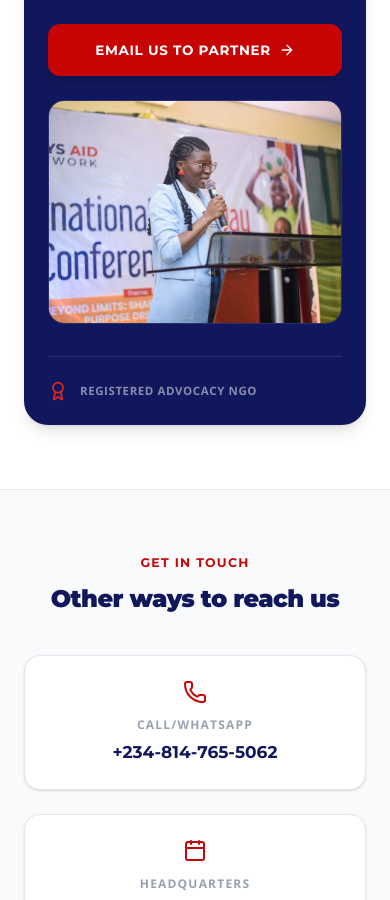
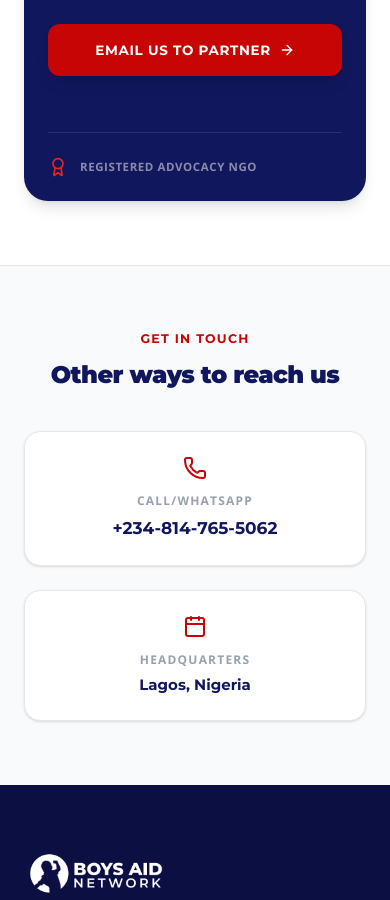
Before and after one commit to edgdmedia/boys-aid-network, a Next.js app: page /support in a window 390 px wide. Shown: the part 1931-2831 px from the top of the page. Built offline with nearby package versions, Linux system fonts and the light colour scheme.

Commit message:
style: hide partnership image on mobile and verify support page layout grid classes

```diff
--- a/src/app/support/page.tsx
+++ b/src/app/support/page.tsx
@@ -136,8 +136,8 @@ export default function Support() {
                   Email Us to Partner <ArrowRight className="w-4 h-4" />
                 </a>
 
-                {/* Additional Image added to balance the height */}
-                <div className="relative h-56 w-full rounded-2xl overflow-hidden shadow-inner select-none border border-white/10">
+                {/* Additional Image added to balance the height (hidden on mobile, visible on desktop) */}
+                <div className="relative h-56 w-full rounded-2xl overflow-hidden shadow-inner select-none border border-white/10 hidden lg:block">
                   <Image
                     src="/images/AIN60-1-1024x684.jpeg"
                     alt="Boys Bootcamp session"
```
